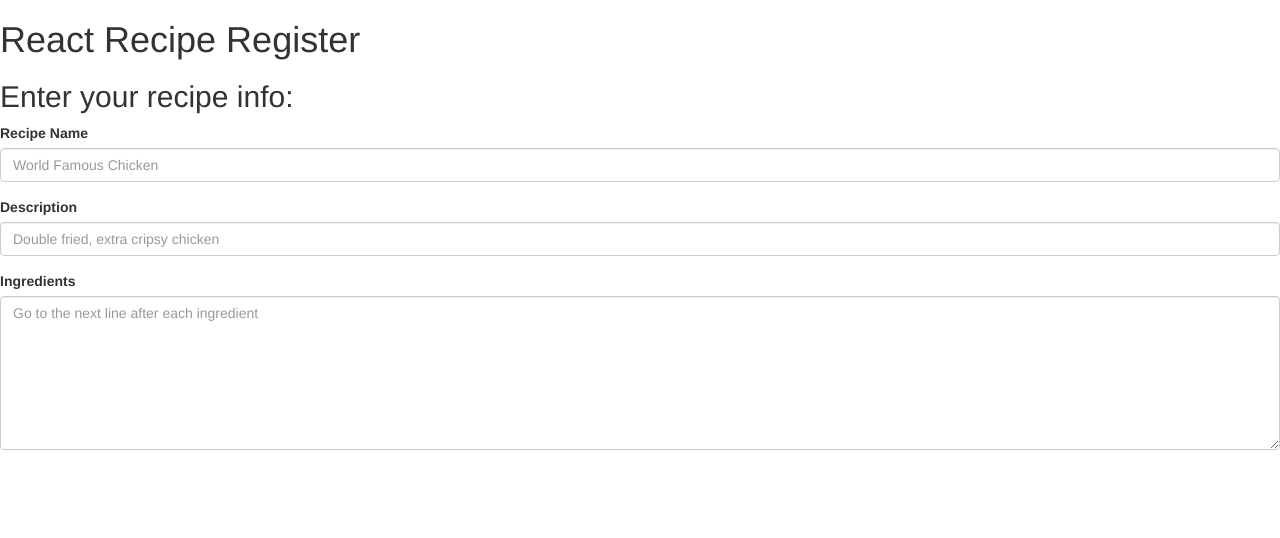
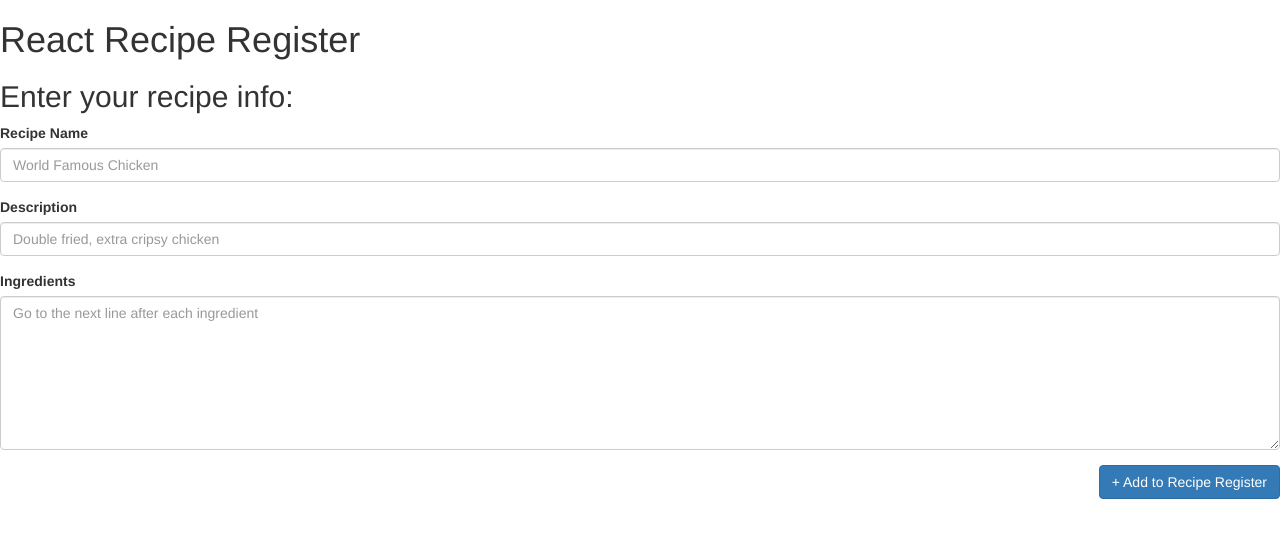
Before and after one commit to siuangie91/react_recipelog, a React (Create React App) app: page / in a window 1280 px wide. Shown: the top 538 px of the page. Built offline with nearby package versions, Linux system fonts and the light colour scheme.

Commit message:
use SET_RECIPE action to add submitted recipe to recipes store

```diff
--- a/src/_actions/index.js
+++ b/src/_actions/index.js
@@ -1,8 +1,8 @@
 export const SET_RECIPE = 'SET_RECIPE';
 
-export function setRecipes(recipes) {
+export function setRecipe(recipe) {
 	return {
-		recipes,
+		recipe,
 		type: SET_RECIPE
 	}
 }
--- a/src/_components/Home.js
+++ b/src/_components/Home.js
@@ -1,5 +1,7 @@
 import React from 'react';
 import { connect } from 'react-redux';
+
+import { setRecipe } from '../_actions';
 
 import { Form, FormGroup, FormControl, ControlLabel, Button } from 'react-bootstrap';
 
@@ -50,13 +52,18 @@ class Home extends React.Component {
 						<FormControl componentClass="textarea" rows="7" placeholder="Go to the next line after each ingredient"
 							onChange={e => this.updateIngredientList(e.target.value)}/>
 					</FormGroup>
+					<FormGroup>
+						<Button className="btn btn-primary pull-right"
+							onClick={() => {
+								this.props.setRecipe(this.state)
+							}}>+ Add to Recipe Register</Button>
+					</FormGroup>
 				</Form>
 
 				<h4>{this.state.name}</h4>
 				<p>{this.state.description}</p>
 				<ul>
 					{
-
 						this.state.ingredients.map((item, i) => {
 							return (
 								<li key={i}>{item}</li>
@@ -69,8 +76,5 @@ class Home extends React.Component {
 	}
 }
 
-function mapStateToProps(state) {
-	return state.rootReducer;
-}
 
-export default connect(mapStateToProps, null)(Home);
+export default connect(null, { setRecipe })(Home);
```
